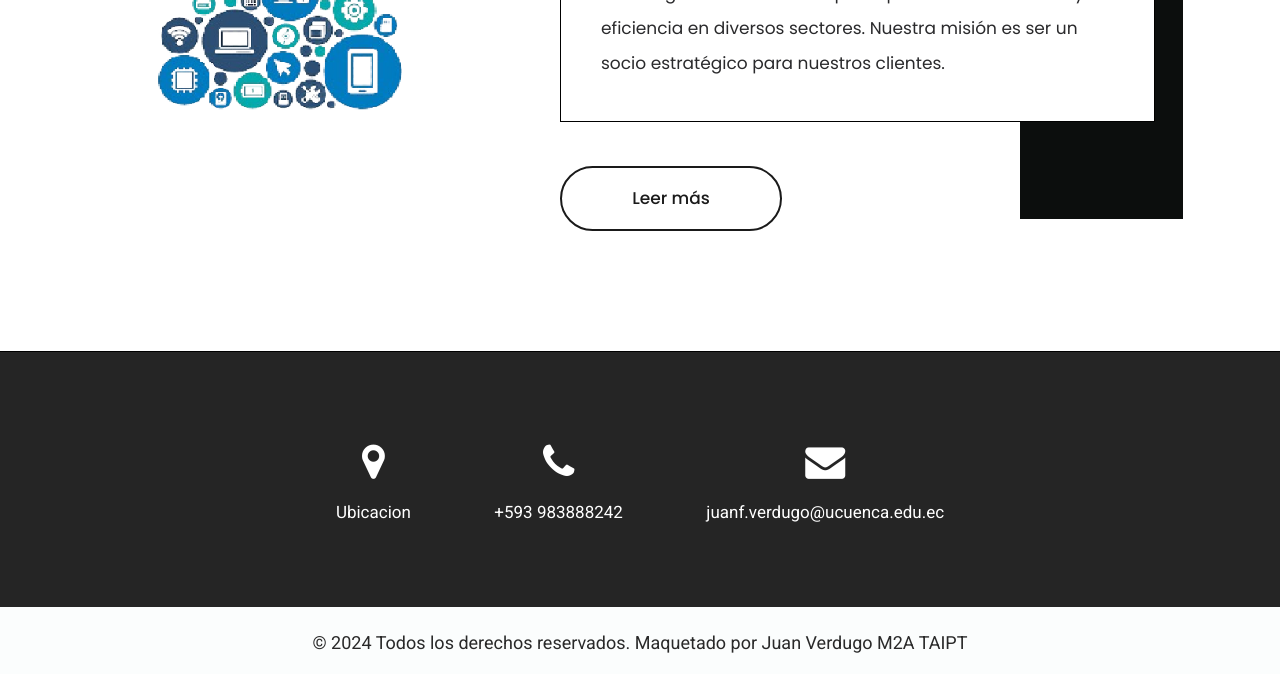
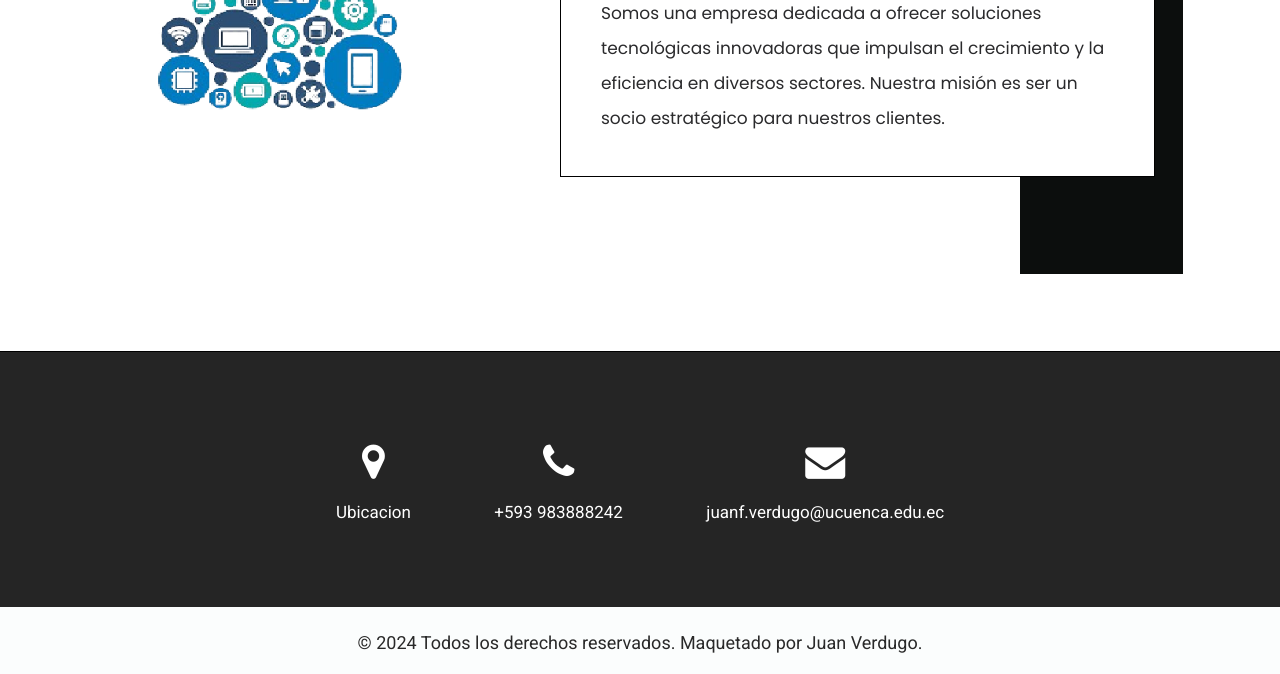
Before and after one commit to juanDev10V/juanDev10V, a plain HTML site: page about.html in a window 1280 px wide. Shown: the part 467-1141 px from the top of the page. Drawn offline with nearby package versions, Linux system fonts and the light colour scheme; files whose address does not match are found by name.

Commit message:
Cambio de pagina completo

```diff
--- a/about.html
+++ b/about.html
@@ -106,7 +106,7 @@
                      <h2>Sobre nosotros</h2>
                      <p>Somos una empresa dedicada a ofrecer soluciones tecnológicas innovadoras que impulsan el crecimiento y la eficiencia en diversos sectores. Nuestra misión es ser un socio estratégico para nuestros clientes.</p>
                   </div>
-                  <a class="read_more" href="#">Leer más</a>
+                 <!-- <a class="read_more" href="#">Leer más</a> -->
                </div>
             </div>
          </div>
@@ -130,7 +130,8 @@
                <div class="container">
                   <div class="row">
                      <div class="col-md-12">
-                        <p>© 2024 Todos los derechos reservados. Maquetado por Juan Verdugo M2A TAIPT</p>
+                        <p>© 2024 Todos los derechos reservados. Maquetado por
+                           <a href="https://github.com/juanverdugodev"> Juan Verdugo</a>.</p>
                      </div>
                   </div>
                </div>
```
Also changed, not shown: contact.html (+2 -1 lines), glasses.html (+2 -1 lines), index.html (+2 -1 lines), shop.html (+2 -1 lines).
